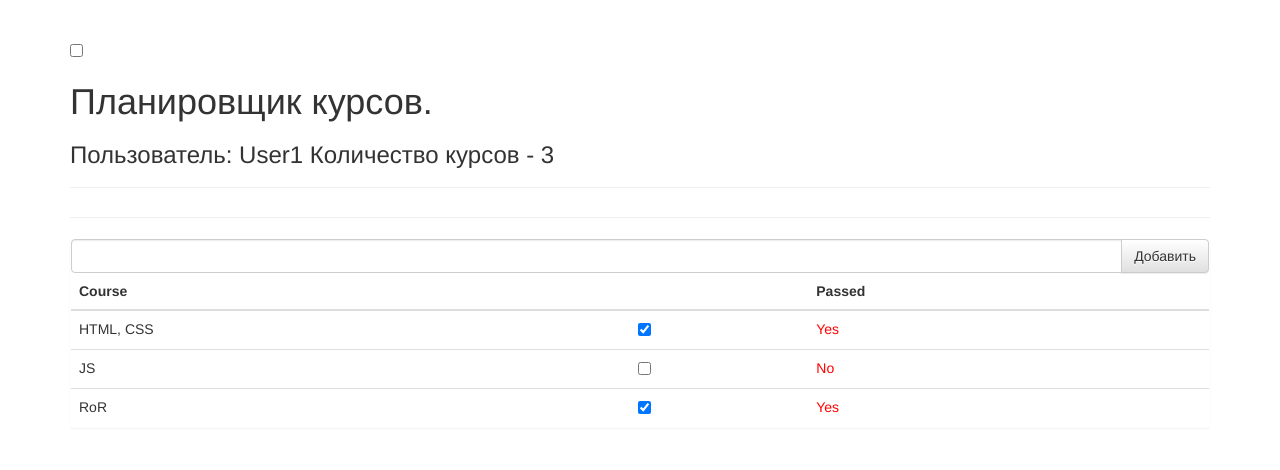
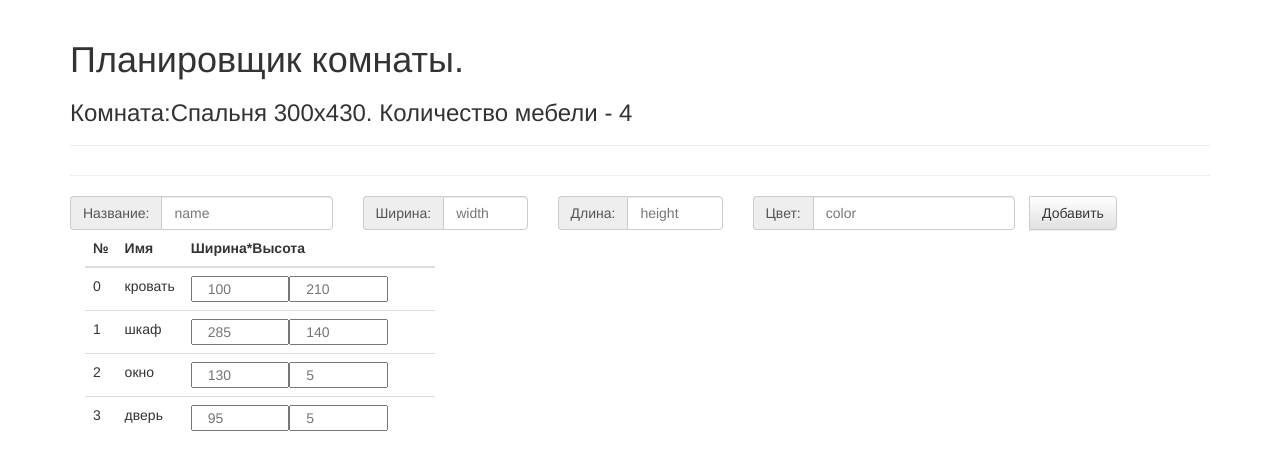
Before and after one commit to SergeyBasharkin/SimplePlanoPlan, a plain HTML site: page src/view/myIndex.html in a window 1280 px wide. Drawn offline with Linux system fonts and the light colour scheme.

Commit message:
add simple html

```diff
--- /dev/null
+++ b/src/Libraries/controller.js
@@ -0,0 +1,30 @@
+/**
+ * Created by Admin on 19.04.2016.
+ */
+var planoPlanApp= angular.module("planoPlanApp",[]);
+
+planoPlanApp.controller("RoomListCtrl", function ($scope) {
+    $scope.data=model;
+
+    $scope.click=function () {
+        $scope.data.things.push({
+            name: $scope.text,
+            passed: false
+
+        });
+
+        $scope.text="";
+
+    };
+    //$scope.showText=function (passed){
+    //    return passed ? "Yes":"No"
+    //
+    //};
+    //
+    //$scope.setStyle=function (passed) {
+    //    return passed ? "color:green":"color:red"
+    //
+    //};
+
+
+});
--- /dev/null
+++ b/src/Libraries/model.js
@@ -0,0 +1,12 @@
+/**
+ * Created by Admin on 19.04.2016.
+ */
+var model={
+  room: {name: "Спальня" , width: 300, height: 430, coordX: 700, coordY: 300},
+  things: [
+      {name: "кровать", coordX: 0, coordY: 5, width: 100, heightL: 210, color: 'green'},
+      {name: "шкаф", coordX: 0, coordY: 5, width: 285, heightL: 140, color: 'brown'},
+      {name: "окно", coordX: 0, coordY: 5, width: 130, heightL: 5, color: 'white'},
+      {name: "дверь", coordX: 0, coordY: 5, width: 95, heightL: 5, color: 'black'}
+  ]
+};
--- a/src/view/myIndex.html
+++ b/src/view/myIndex.html
@@ -1,90 +1,74 @@
 <!DOCTYPE html>
-<html lang="en" ng-app="coursesListApp">
+<html lang="en" ng-app="planoPlanApp">
 <head>
     <meta charset="UTF-8">
     <title>Course List</title>
     <script src="../Libraries/angular.js"></script>
-    <link href="../Libraries/bootstrap.css" rel="stylesheet" />
-    <link href="../Libraries/bootstrap-theme.css" rel="stylesheet" />
-
-    <script>
-        var model={
-            user: "User1",
-            courses: [
-                {name: "HTML, CSS",passed: true},
-                {name: "JS",passed: false},
-                {name: "RoR",passed: true}
-            ]
-        };
-
-        var courseListApp= angular.module("coursesListApp",[]);
-
-        courseListApp.controller("CourseListCtrl", function ($scope) {
-            $scope.data=model;
-
-            $scope.click=function () {
-                $scope.data.courses.push({
-                    name: $scope.text,
-                    passed: false
-
-                });
-
-                $scope.text="";
-
-            };
-            $scope.showText=function (passed){
-                return passed ? "Yes":"No"
-
-            };
-
-            $scope.setStyle=function (passed) {
-                return passed ? "color:green":"color:red"
-
-            };
-
-
-        });
-    </script>
+    <link href="../Libraries/bootstrap.css" rel="stylesheet"/>
+    <link href="../Libraries/bootstrap-theme.css" rel="stylesheet"/>
 </head>
 <body>
-<div class="container" ng-controller="CourseListCtrl">
+<script src="../Libraries/model.js"></script>
+<script src="../Libraries/controller.js"></script>
+<div class="container" ng-controller="RoomListCtrl">
     <div class="page-header">
         <div class="page-header">
-            <input type="checkbox"/>
             <h1>
-                Планировщик курсов.
+                Планировщик комнаты.
             </h1>
-            <h3>Пользователь: {{data.user}} Количество курсов - {{data.courses.length}}</h3>
+            <h3>Комната:{{data.room.name}} {{data.room.width}}x{{data.room.height}}. Количество мебели -
+                {{data.things.length}}</h3>
         </div>
     </div>
-    <div class="panel">
+    <div class="row">
+        <div class="col-xs-3">
             <div class="input-group">
-            <input class="form-control" ng-model="text" />
+                <span class="input-group-addon">Название:</span>
+                <input ng-model="text" type="text" class="form-control" placeholder="name" aria-describedby="sizing-addon1">
+            </div>
+        </div>
+        <div class="col-xs-2">
+            <div class="input-group">
+                <span class="input-group-addon">Ширина:</span>
+                <input type="text" class="form-control" placeholder="width" aria-describedby="sizing-addon1">
+            </div>
+        </div>
+        <div class="col-xs-2">
+            <div class="input-group">
+                <span class="input-group-addon">Длина:</span>
+                <input type="text" class="form-control " placeholder="height" aria-describedby="sizing-addon1">
+            </div>
+        </div>
+        <div class="col-xs-3">
+            <div class="input-group">
+                <span class="input-group-addon">Цвет:</span>
+                <input type="text" class="form-control" placeholder="color" aria-describedby="sizing-addon1">
+            </div>
+        </div>
         <span class="input-group-btn">
             <button class="btn btn-default" ng-click="click()">Добавить</button>
         </span>
     </div>
-
-        <table class="table table-hover">
+<div class="col-md-4">
+    <table class="table table-hover ">
         <thead>
-                <tr>
-                    <th>Course</th>
-                    <th></th>
-                    <th>Passed</th>
+        <tr >
+            <th class="col-s-2">№</th>
+            <th class="col-s-1">Имя</th>
+            <th class="col-s-1">Ширина*Высота</th>
         </tr>
         </thead>
-            <tbody>
-                <tr ng-repeat="course in data.courses">
-                    <td>
-                        {{course.name}}
+        <tbody class="col-s-3">
+        <tr ng-repeat="thing in data.things">
+            <td class="col-s-3">
+                {{$index}}
             </td>
-                    <td>
-                        <input type="checkbox" ng-model="course.passed"/>
+            <td class="col-s-3">
+                {{thing.name}}
             </td>
-                    <td>
-                        <span style="{{setStyle(course.padding)}}" >
-                            {{showText(course.passed)}}
-                        </span>
+            <td class="col-s-1">
+                <input class="col-xs-5" type="text" placeholder="{{thing.width}}">
+                <input class="col-xs-5" type="text" placeholder="{{thing.heightL}}">
             </td>
         </tr>
         </tbody>
```
Lines whose indentation alone changed are shown as unchanged.
